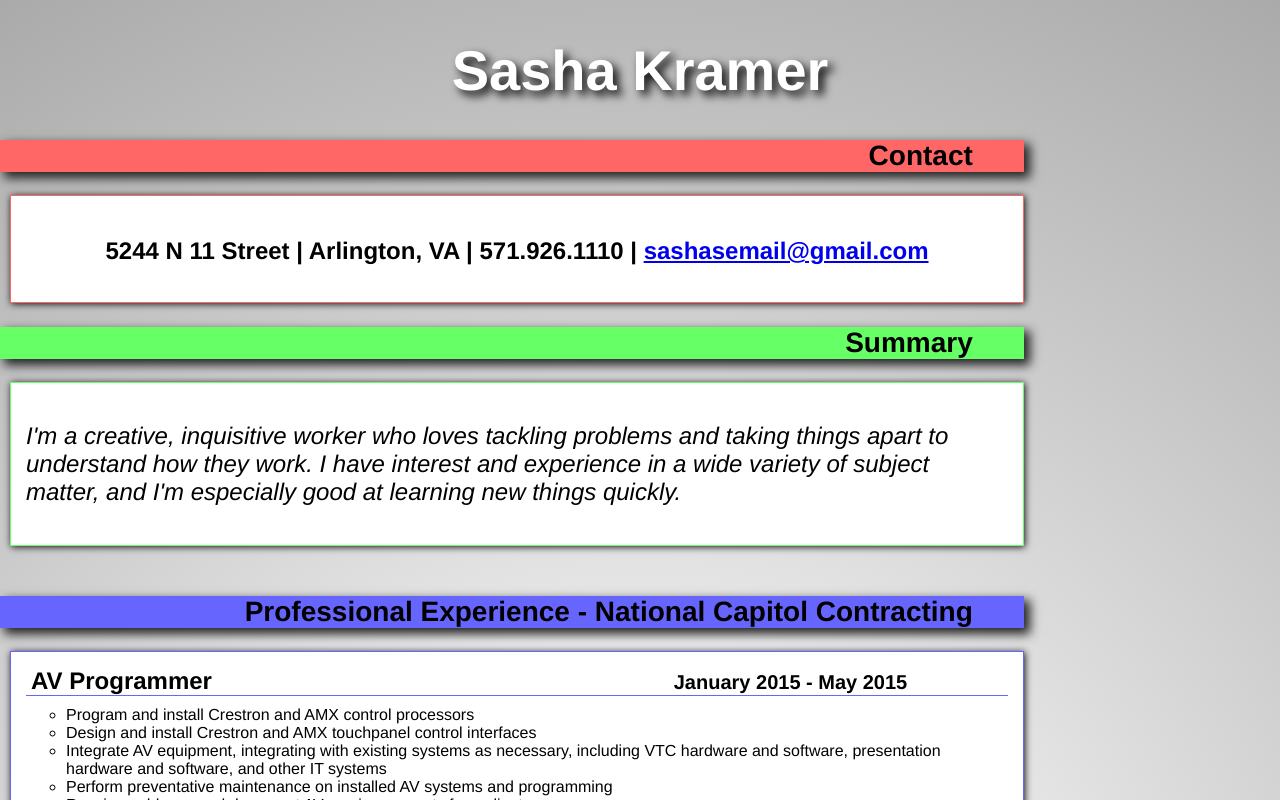
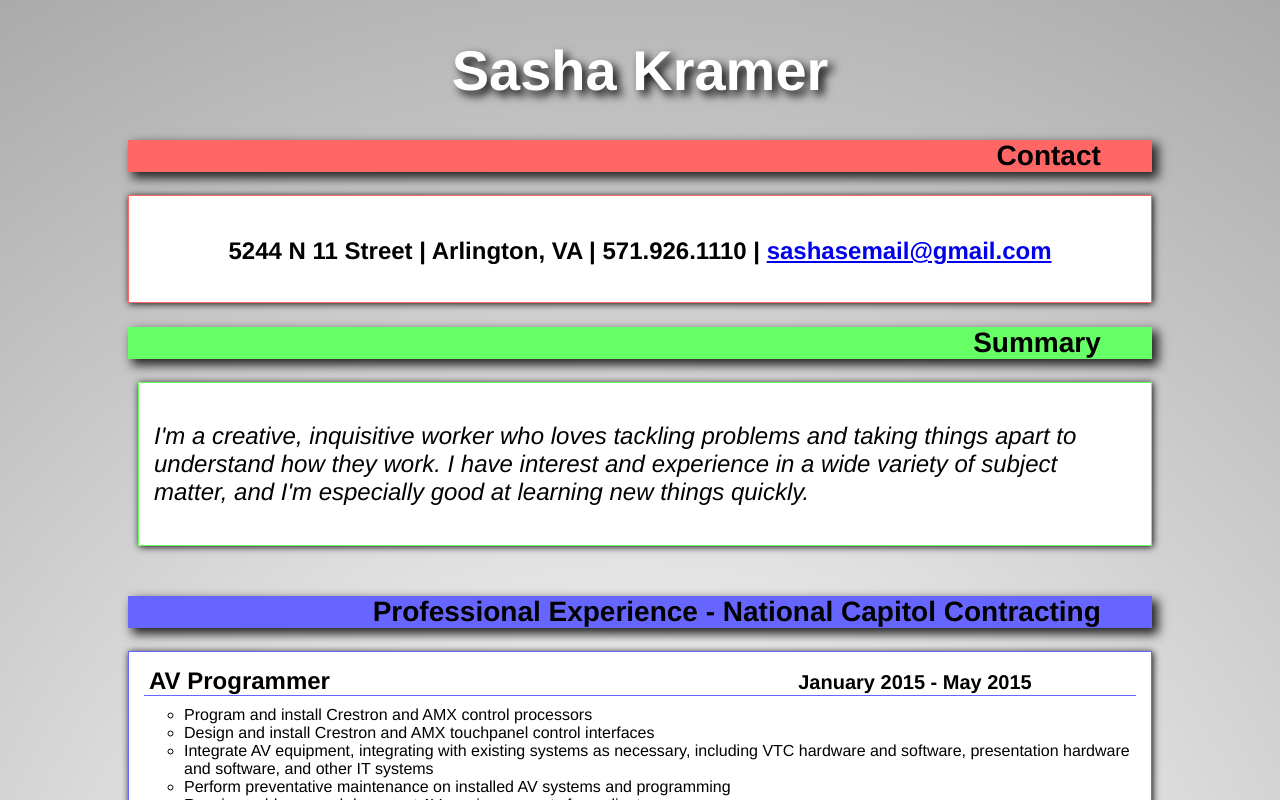
Before and after one commit to sasham43/prime_prestudy_03, a plain HTML site: page index.html in a window 1280 px wide. Both pictures are taken after a click on the button "Show Resume". Shown: the top 800 px of the page. Drawn offline with nearby package versions, Linux system fonts and the light colour scheme.

Commit message:
Center content areas and headers

```diff
--- a/index.html
+++ b/index.html
@@ -10,7 +10,7 @@
 
 <body>
 	<button class="show">Show Resume</button>
-<div id="container" class="invisible">
+<div  class="invisible">
 	<header id="name">
 		<h1>Sasha Kramer</h1>
 	</header>
--- a/stylesheet.css
+++ b/stylesheet.css
@@ -45,11 +45,13 @@ ul{
 }
 
 .container {
+  display: block;
   padding: 15px;
   background: #fff;
   box-shadow: 1px 1px 7px #111111;
-  margin-left:10px;
-  margin-bottom: 15px;
+  margin: 0 auto 15px auto;
+  /*margin-left:10px;
+  margin-bottom: 15px;*/
 }
 
 .invisible{
@@ -65,6 +67,7 @@ ul{
 
 #contact{
   width:80%;
+  margin: 0 auto 0 auto;
 }
 
 #contact p{
@@ -86,7 +89,7 @@ ul{
 
 #contact-container{
   background: #fff;
-  margin: 10px 0 0 10px;
+  /*margin: 10px 0 0 10px;*/
   padding-top: 20px;
   padding-bottom: 5px;
   border: 1px solid #ff6666;
@@ -94,7 +97,7 @@ ul{
 }
 
 #summary{
-  margin-bottom:50px;
+  margin:0 auto 50px auto;
   width:80%;
 }
 
@@ -112,6 +115,7 @@ ul{
 
 #professional{
   width:80%;
+  margin: 0 auto 0 auto;
 }
 
 #professional-header{
@@ -174,6 +178,7 @@ ul{
 
 #education{
   width:80%;
+  margin: 0 auto 0 auto;
   padding-top:15px;
   padding-bottom:15px;
   padding-right:15px;
```
